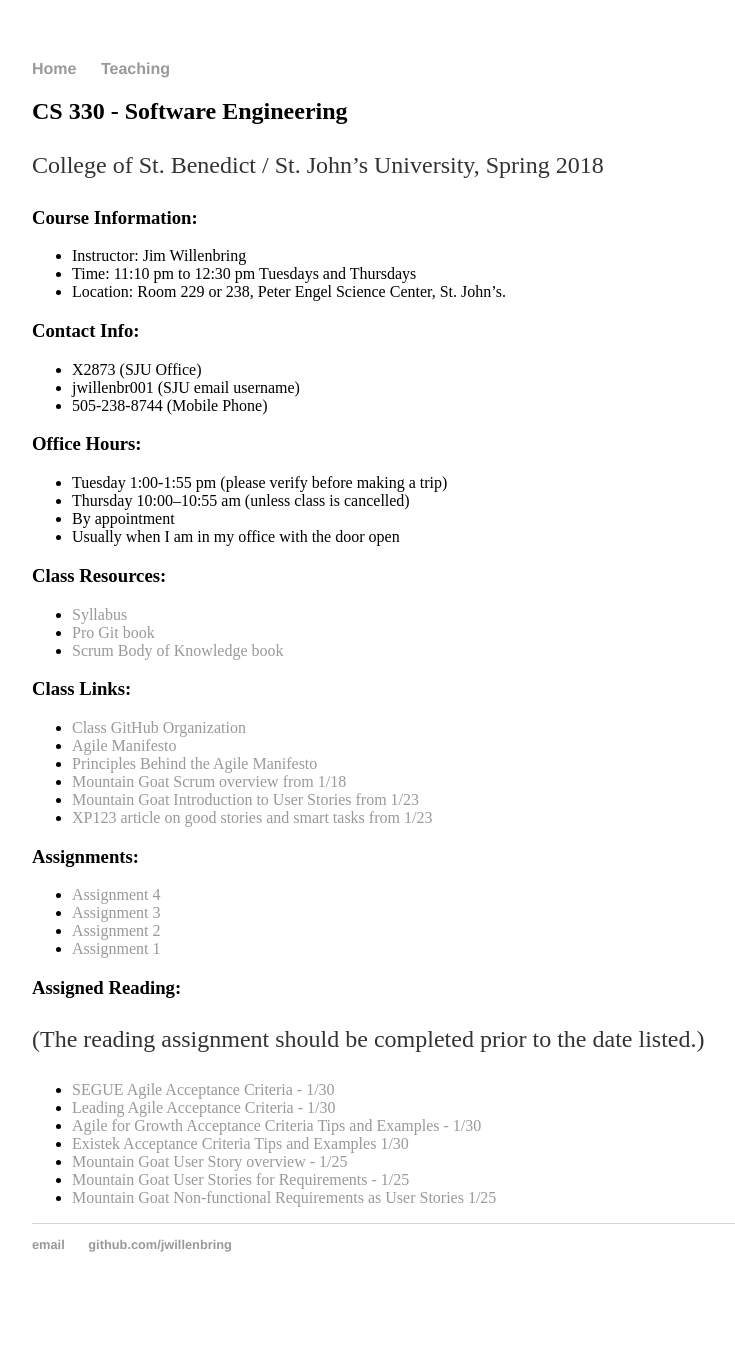
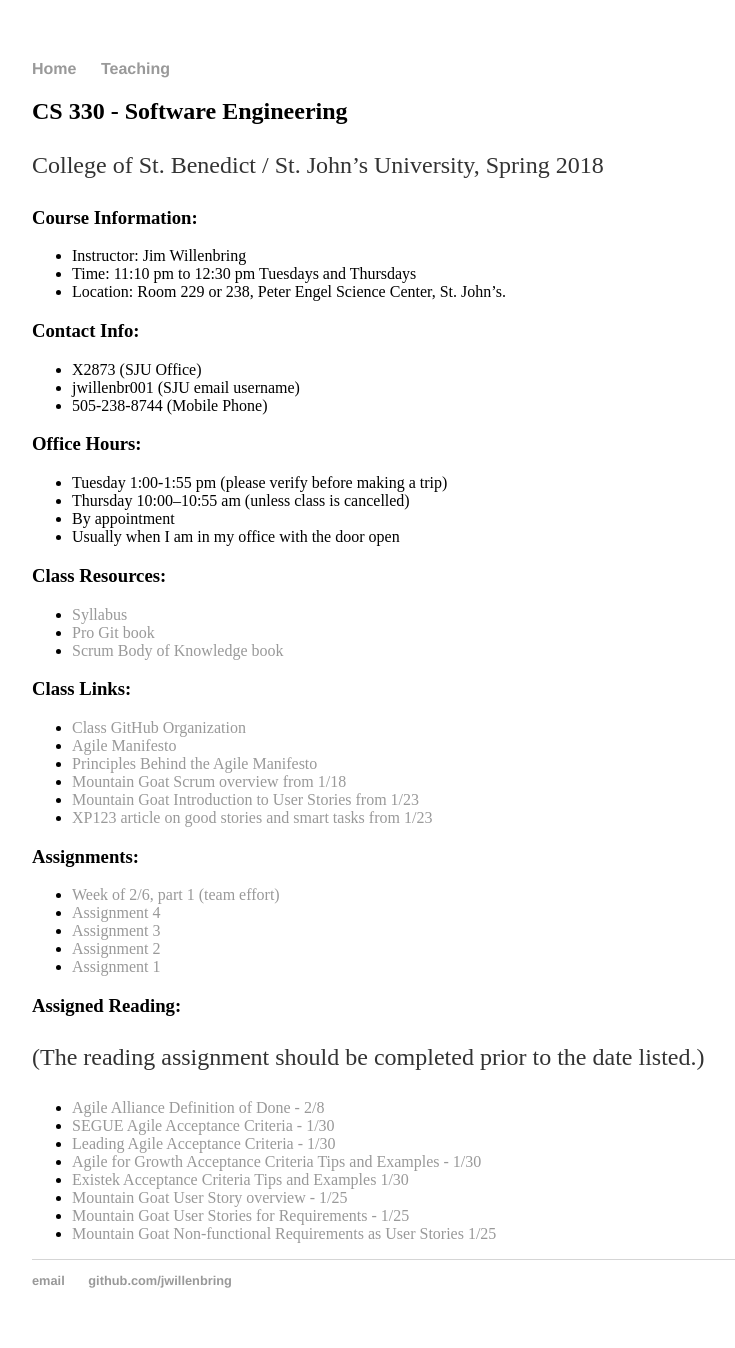
Before and after one commit to jwillenbring/jwillenbring.github.io, a Jekyll site: the page built from teaching/2018-Spring-CS330/index.md, in a window 1280 px wide. Shown: the whole page, without its empty margins (160-895 px from the left). Built offline with Jekyll 4.4.1, drawn with Linux system fonts in a browser that asks for light colours; our own code applies the rules of GitHub Pages for plain Markdown files; before the commit the page ends 1312 px from its top, so only the background shows below that.

Commit message:
Update index.md
Added first part of work for week of 2/6. Also added reading on definition of done.

```diff
--- a/teaching/2018-Spring-CS330/index.md
+++ b/teaching/2018-Spring-CS330/index.md
@@ -37,6 +37,7 @@ College of St. Benedict / St. John's University, Spring 2018
 
 ### Assignments:
 
+  * [Week of 2/6, part 1 (team effort)](https://docs.google.com/document/d/1tBvBdat4ed733REYO-G7vf9TCRedSBalI1-yD2-Ql9Y/edit?usp=sharing)
   * [Assignment 4](https://docs.google.com/document/d/1yVoDU3Cr5I6UdifJUDVFdZQk2ccgquESmWWw76RE7Gs/edit?usp=sharing)
   * [Assignment 3](https://docs.google.com/document/d/1H5yB4RRquzRVuXMq6Uv0JUHTwefB0l9FCqGbqpV3xIA/edit?usp=sharing)
   * [Assignment 2](https://docs.google.com/document/d/1Ycs53TRkT9QI_DIns3zQpjRV1QyF8MLNa-nli_E3AG4/edit?usp=sharing)
@@ -45,6 +46,7 @@ College of St. Benedict / St. John's University, Spring 2018
 ### Assigned Reading:
 
   (The reading assignment should be completed prior to the date listed.)
+  * [Agile Alliance Definition of Done - 2/8](https://www.agilealliance.org/definition-done-user-stories/)
   * [SEGUE Agile Acceptance Criteria - 1/30](https://www.seguetech.com/what-characteristics-make-good-agile-acceptance-criteria/)
   * [Leading Agile Acceptance Criteria - 1/30](https://www.leadingagile.com/2014/09/acceptance-criteria/)
   * [Agile for Growth Acceptance Criteria Tips and Examples - 1/30](http://agileforgrowth.com/blog/acceptance-criteria-checklist/)
```
